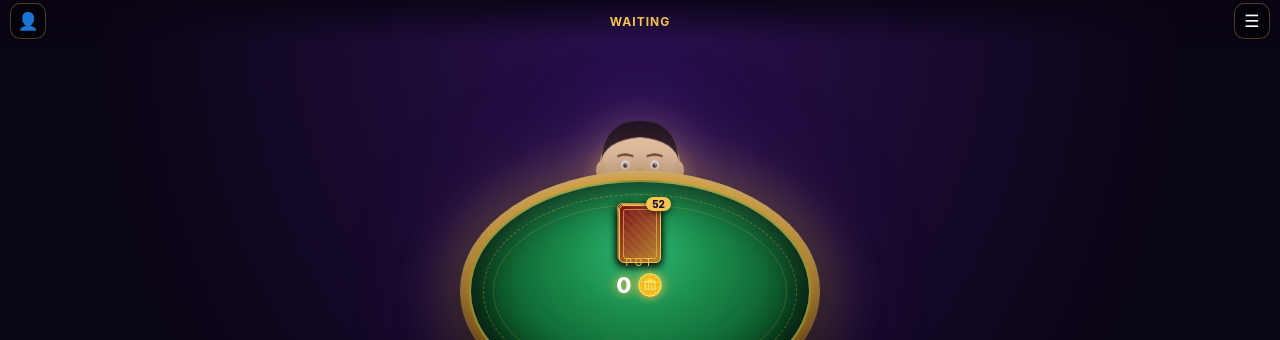
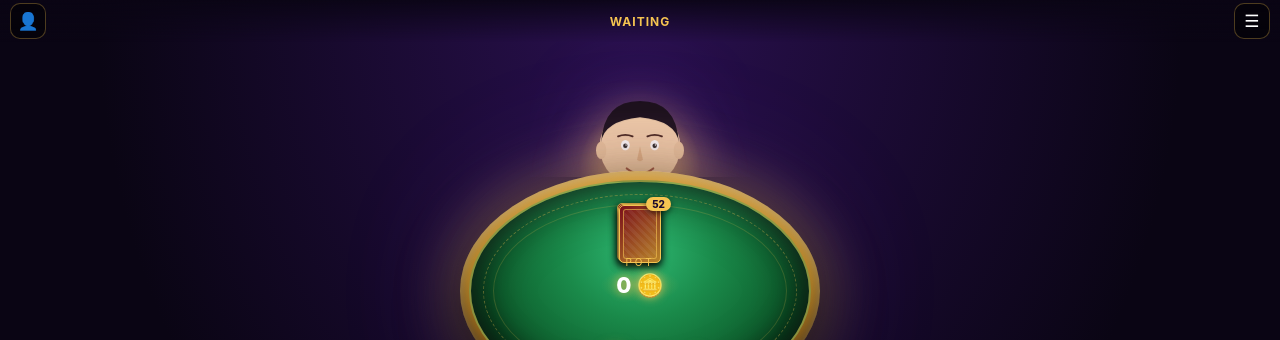
Before and after one commit to nishankazi514-cell/I-love-you, a website: page index.html in a window 1280 px wide. Both pictures are taken after a click on the button "Enter Table". Shown: the top 340 px of the page. Drawn offline with Linux system fonts and the light colour scheme.

Commit message:
Update index.html

```diff
--- a/index.html
+++ b/index.html
@@ -49,16 +49,17 @@ button{font-family:inherit;cursor:pointer;border:none;color:#fff;background:none
 .phase-label{font-size:12px;color:var(--gold);letter-spacing:1px;text-transform:uppercase;font-weight:700}
 #table-wrap{position:relative;flex:1;min-height:0;overflow:hidden}
 
-/* ===== DEALER (behind board, head/shoulders visible) ===== */
-#dealer-wrap{position:absolute;top:4%;left:50%;transform:translateX(-50%);
-  width:min(250px,62vw);height:min(250px,62vw);z-index:1;
-  display:flex;align-items:flex-end;justify-content:center;pointer-events:none}
-#dealer-glow{position:absolute;bottom:10%;left:50%;transform:translateX(-50%);width:90%;height:40%;
-  background:radial-gradient(ellipse,rgba(245,196,81,.35) 0%,transparent 70%);filter:blur(12px);z-index:0}
-#dealer-img{width:100%;height:100%;object-fit:contain;position:relative;z-index:1;
+/* ===== DEALER (only head + shoulders visible, behind board) ===== */
+#dealer-wrap{position:absolute;top:0;left:50%;transform:translateX(-50%);
+  width:min(220px,58vw);height:min(135px,35vw);overflow:hidden;
+  z-index:1;display:flex;justify-content:center;align-items:flex-start;pointer-events:none}
+#dealer-glow{position:absolute;bottom:0;left:50%;transform:translateX(-50%);width:85%;height:60%;
+  background:radial-gradient(ellipse at 50% 100%,rgba(245,196,81,.4) 0%,transparent 70%);
+  filter:blur(14px);z-index:0;pointer-events:none}
+#dealer-img{width:100%;height:auto;display:block;position:relative;z-index:1;
   filter:drop-shadow(0 8px 24px rgba(245,196,81,.35)) drop-shadow(0 0 40px rgba(120,60,200,.4));
   animation:dealerFloat 4s ease-in-out infinite}
-@keyframes dealerFloat{0%,100%{transform:translateY(0)}50%{transform:translateY(-4px)}}
+@keyframes dealerFloat{0%,100%{transform:translateY(0)}50%{transform:translateY(3px)}}
 #dealer-label{position:absolute;bottom:-4px;left:50%;transform:translateX(-50%);font-size:10px;letter-spacing:3px;
   color:var(--gold);background:rgba(0,0,0,.7);padding:2px 12px;border-radius:20px;
   border:1px solid rgba(245,196,81,.5);white-space:nowrap;z-index:5;display:none}
@@ -110,8 +111,8 @@ button{font-family:inherit;cursor:pointer;border:none;color:#fff;background:none
 
 #seats{position:absolute;inset:0;z-index:6;pointer-events:none}
 .seat{position:absolute;width:46%;max-width:200px;pointer-events:auto;transition:transform .3s}
-.seat[data-seat="0"]{top:6%;left:6px}
-.seat[data-seat="1"]{top:6%;right:6px}
+.seat[data-seat="0"]{top:24%;left:6px}
+.seat[data-seat="1"]{top:24%;right:6px}
 .seat[data-seat="2"]{bottom:4%;left:6px}
 .seat[data-seat="3"]{bottom:4%;right:6px}
 .seat-cards{display:flex;gap:2px;justify-content:center;margin-bottom:4px;min-height:var(--ch);position:relative}
@@ -1185,4 +1186,4 @@ document.addEventListener('contextmenu', function(e) {
 })();
 </script>
 </body>
-  </html>
+</html>
```
